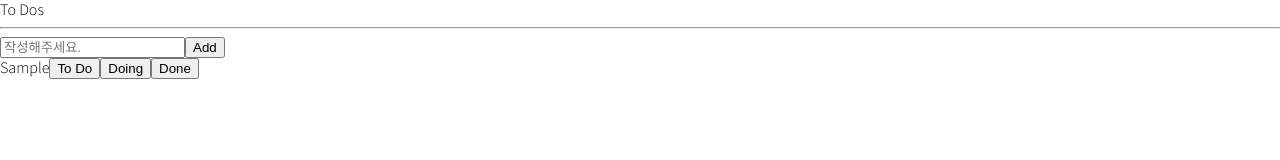
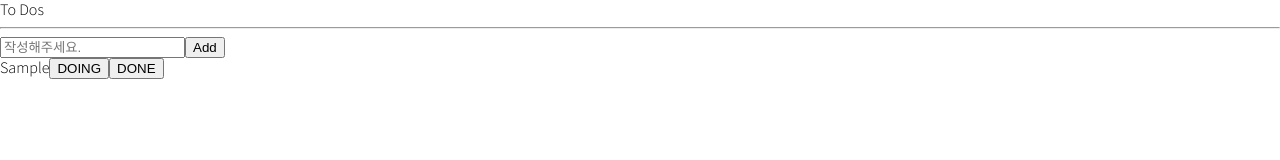
Before and after one commit to KimByul1225/to_do_list, a React (Create React App) app: page / in a window 1280 px wide. Both pictures are taken after typing "Sample" into the empty fields and a click on the button "Add". Shown: the top 160 px of the page. Built offline with nearby package versions, Linux system fonts and the light colour scheme.

Commit message:
recoil 수정

```diff
--- a/src/components/ToDo.tsx
+++ b/src/components/ToDo.tsx
@@ -1,15 +1,21 @@
 import React from 'react';
-import { IToDo } from '../atoms';
+import { useSetRecoilState } from 'recoil';
+import { IToDo, toDoState } from '../atoms';
 
-function ToDo({text}: IToDo) {
+function ToDo({text, category, id}: IToDo) {
+    const setToDos = useSetRecoilState(toDoState)
+    const onClick = (e: React.MouseEvent<HTMLButtonElement>) => {
+        const {currentTarget:{name}} = e;
+        console.log(name)
+    }
     return (
         <li>
             <span>
                 {text}
             </span>
-            <button>To Do</button>
-            <button>Doing</button>
-            <button>Done</button>
+            {category !== "DOING" && <button name="DOING"  onClick={onClick}>DOING</button>}
+            {category !== "TO_DO" && <button name="TO_DO" onClick={onClick}>TO Do</button>}
+            {category !== "DONE" && <button name="DONE" onClick={onClick}>DONE</button>}
         </li>
     );
 }
```
